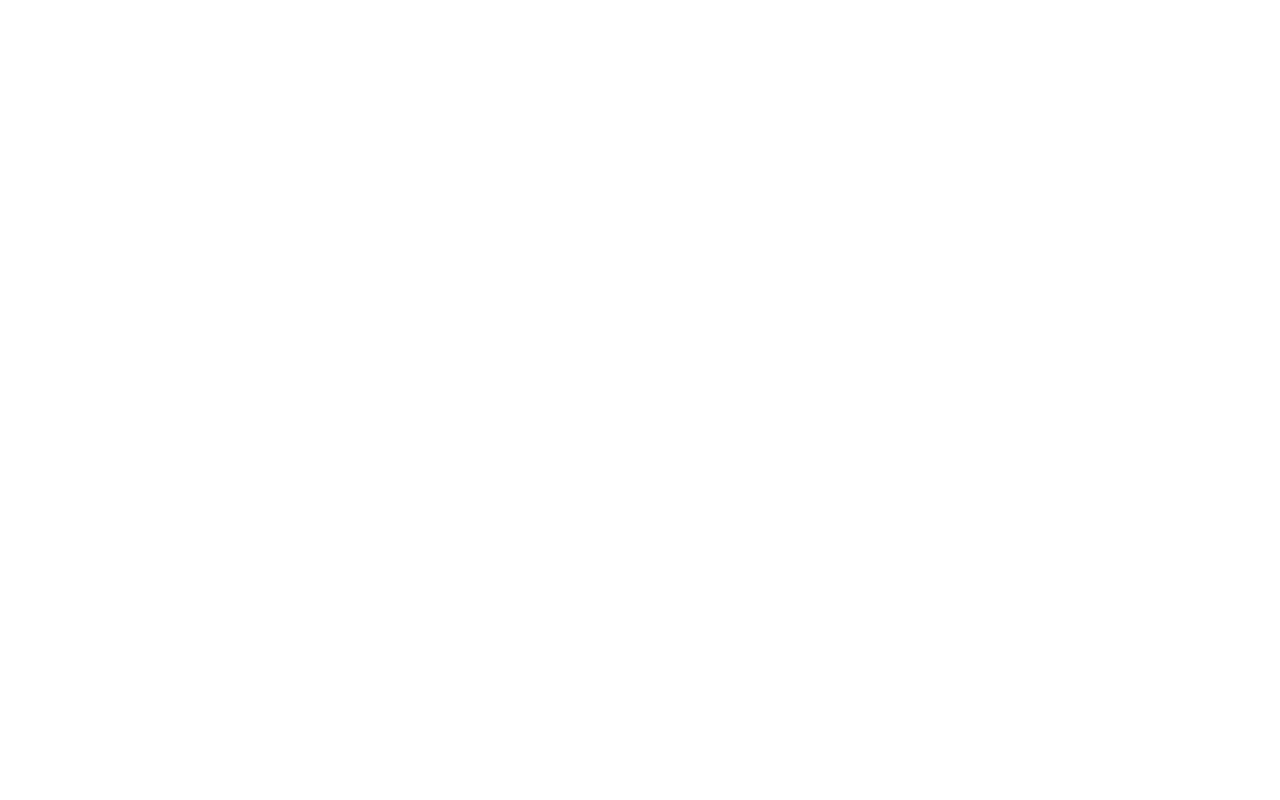
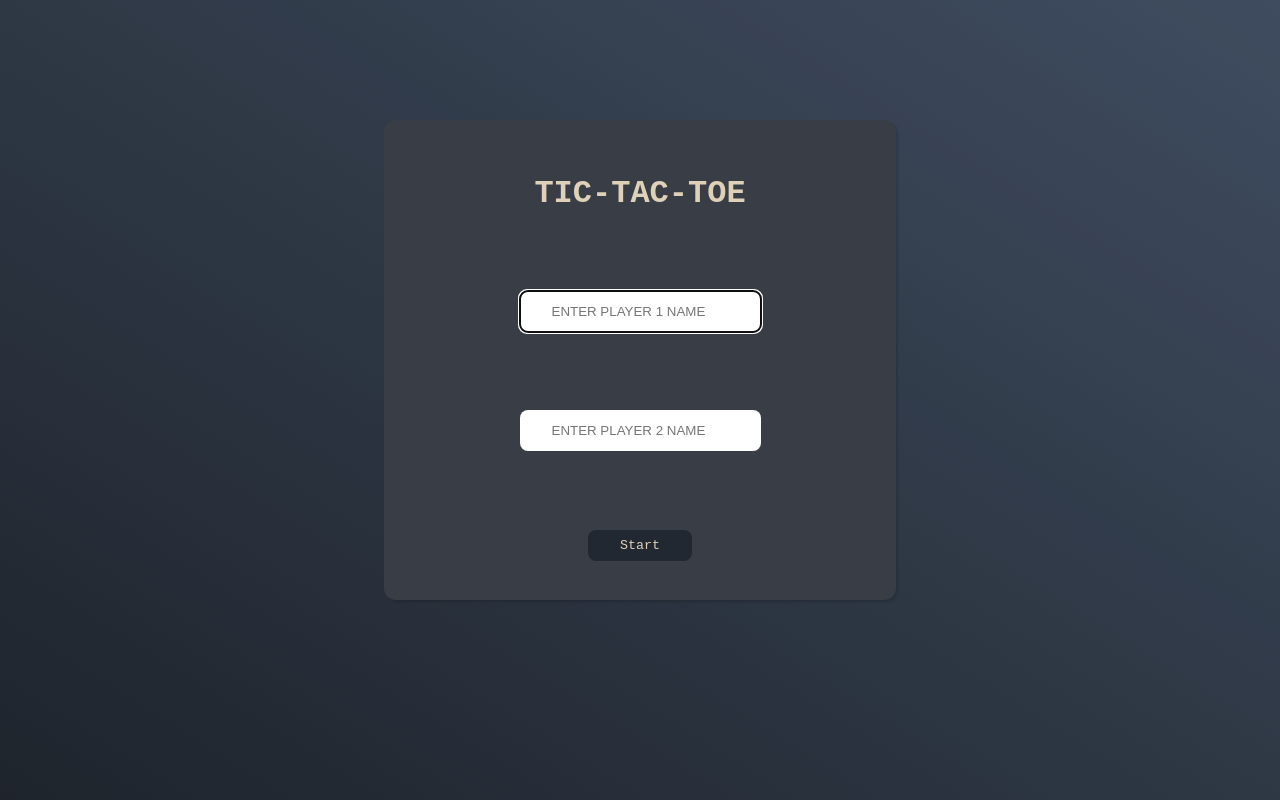
Before and after one commit to kaylubr/tic-tac-toe, a plain HTML site: page index.html in a window 1280 px wide. Drawn offline with Linux system fonts and the light colour scheme; a web font is replaced by a local one.

Commit message:
Implement the front page UI

```diff
--- a/index.html
+++ b/index.html
@@ -4,9 +4,28 @@
     <meta charset="utf-8">
     <meta name="viewport" content="width=device-width">
     <title>Tic Tac Toe</title>
+    <link rel="preconnect" href="https://fonts.googleapis.com">
+    <link rel="preconnect" href="https://fonts.gstatic.com" crossorigin>
+    <link href="https://fonts.googleapis.com/css2?family=Syne+Mono&display=swap" rel="stylesheet">
     <link href="style.css" rel="stylesheet" type="text/css" />
   </head>
   <body>
+    <dialog id="startDialog" class="syne-mono-regular">
+      <div id="dialogContainer">
+        <div>
+        <h1>TIC-TAC-TOE</h1>
+        </div>
+        <div>
+          <input type="text" name="player1name" id="player1" placeholder="ENTER PLAYER 1 NAME" required autofocus>
+        </div>
+        <div>
+          <input type="text" name="player2name" id="player2" placeholder="ENTER PLAYER 2 NAME" required>
+        </div>
+        <div>
+          <button class="syne-mono-regular">Start</button>
+        </div>
+      </div>
+    </dialog>
     <script src="script.js"></script>
   </body>
 </html>
--- a/script.js
+++ b/script.js
@@ -95,3 +95,17 @@ const GameController = (function() {
 
   return { playRound }
 })();
+
+
+const ScreenController = (function() {
+  const dialog = document.querySelector('#startDialog');
+  const startBtn = document.querySelector('#startDialog button');
+  const P1 = document.querySelector('#player1');
+  const P2 = document.querySelector('#player2');
+
+  dialog.showModal();
+
+  startBtn.addEventListener('click', () => {
+    dialog.close();
+  })
+})();
--- a/style.css
+++ b/style.css
@@ -1,22 +1,73 @@
-.board {
-  display: grid;
-  height: 500px;
-  width: 500px;
-  grid-template-columns: repeat(7, 1fr);
-  grid-template-rows: repeat(6, 1fr);
-  border: 1px solid black;
-  gap: 2px;
-  padding: 2px;
-  background-color: yellow;
+*,
+*::before,
+*::after {
+  margin: 0px;
+  padding: 0px;
+  box-sizing: border-box;
 }
 
-.cell {
+:root {
+  --dark-background-color: linear-gradient(to right top, #222831, #2b333f, #333e4d, #3d495c, #46556b);
+  --primary-theme-color: #222831;
+  --secondary-theme-color: #393E46;
+  --light-text-color: #DFD0B8;
+  --dark-text-color: #948979;
+}
+
+/* Fonts */
+.syne-mono-regular {
+  color: var(--light-text-color);
+  font-family: "Syne Mono", monospace;
+  font-weight: 400;
+  font-style: normal;
+}
+
+body {
+  min-height: 100vh;
+  background-image: var(--dark-background-color);
+  position: relative;
+}
+
+#startDialog {
+  background-color: var(--secondary-theme-color);
+  box-shadow: rgba(0, 0, 0, 0.15) 1.95px 1.95px 2.6px;
+  border-radius: 12px;
+  position: absolute;
+  border: none;
+  width: 40vw;
+  height: 60vh;
+  top: 15%;
+  left: 30%;
+}
+
+#dialogContainer {
   display: flex;
-  justify-content: center;
+  flex-direction: column;
+  justify-content: space-around;
   align-items: center;
+  height: 100%;
+}
+
+#startDialog h1 {
   text-align: center;
-  font-size: 2rem;
-  border: 1px solid grey;
-  background: lightyellow;
+  margin-top: 1rem;
+}
+
+#startDialog input[type='text'] {
+  border: none;
+  border-radius: 8px;
+  padding: 0.8rem 2rem;
+}
+
+#startDialog button {
   cursor: pointer;
+  border: none;
+  border-radius: 8px;
+  padding: 0.5rem 2rem;
+  background-color: var(--primary-theme-color);
+  color: var(--light-text-color);
 }
+
+#startDialog button:hover {
+  background-color: #303845;
+}
```
